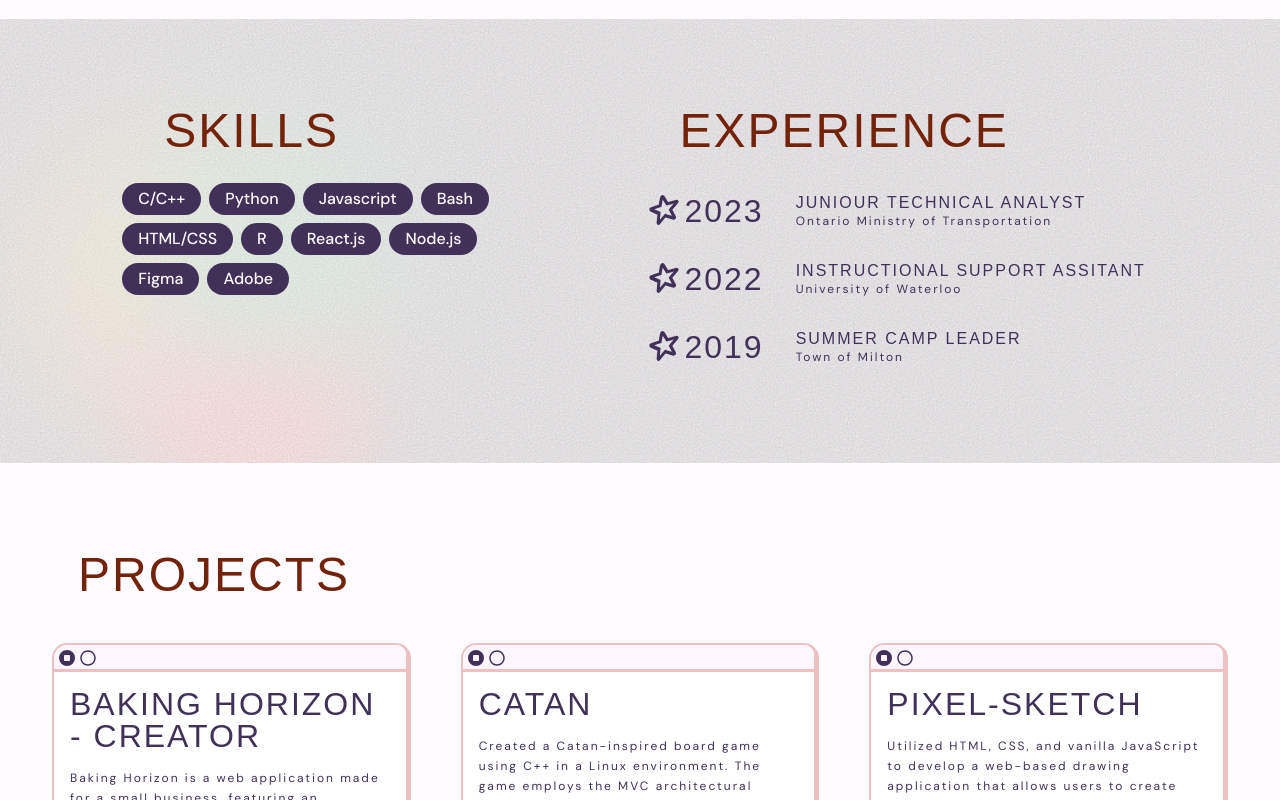
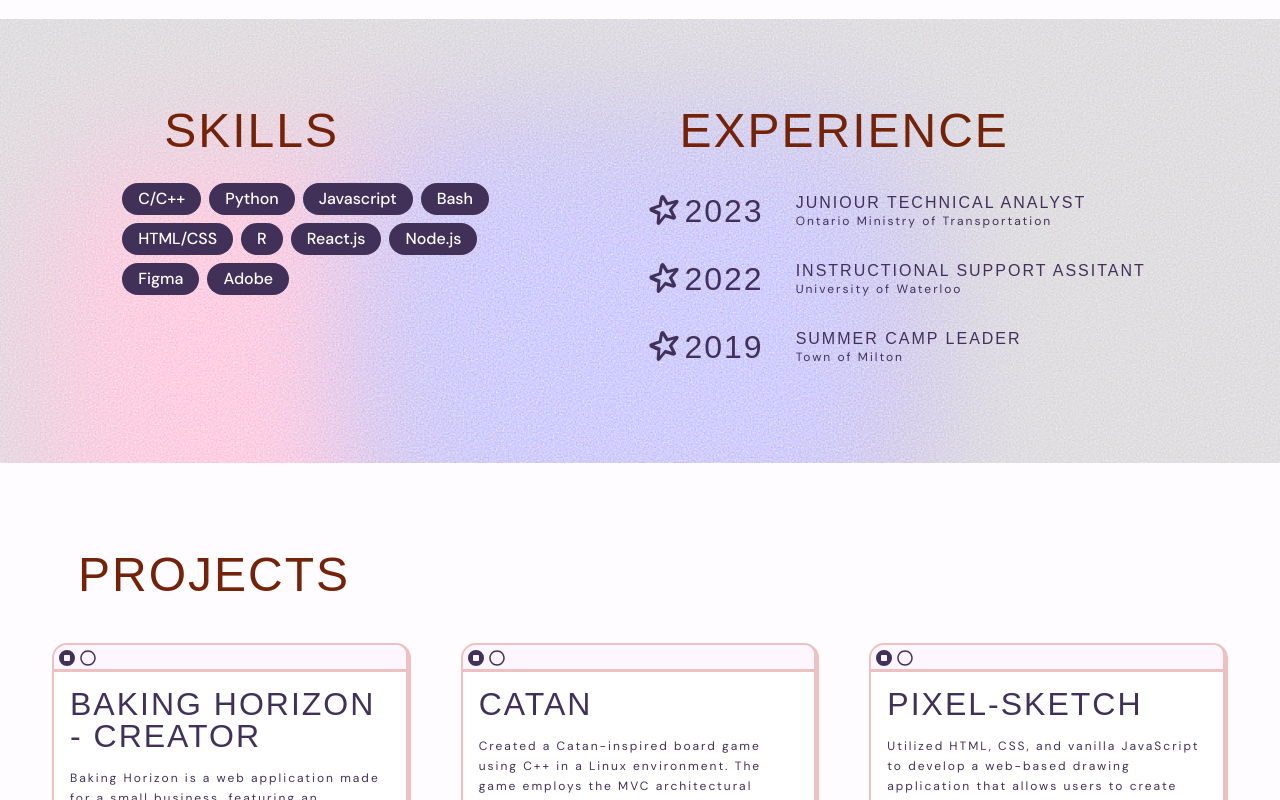
Before and after one commit to hadeya3ik/portfolio, a React (Vite) app: page / in a window 1280 px wide. Shown: the part 740-1540 px from the top of the page. Built offline with nearby package versions, Linux system fonts and the light colour scheme; a web font is replaced by a local one.

Commit message:
applying blue/orange/pink grain gradient

```diff
--- a/src/components/grain_gradient/grainyBackground.css
+++ b/src/components/grain_gradient/grainyBackground.css
@@ -4,7 +4,7 @@ grainy-background {
     left: 0;
     width: 100%;
     height: 100%;
-    z-index: -1; /* Place it behind the content */
+    z-index: -1;
   }
 
   .grainy-background {
@@ -13,10 +13,10 @@ grainy-background {
     left: 0;
     width: 100%;
     height: 100%;
-    z-index: -1; /* Place it behind the content */
+    z-index: -1;
     opacity: 40%;
     background: #8C8C8C;
-    filter: url(#noiseFilter); /* Reference to the SVG filter */
+    filter: url(#noiseFilter);
   }
 
   /* Blobs */
@@ -27,7 +27,6 @@ grainy-background {
     align-items: center;
     z-index: -2;
     position: relative;
-    /* Adjust the dimensions if necessary to fit your specific layout */
   }
 
   .noise-svg {
@@ -40,9 +39,10 @@ grainy-background {
   :root {
     --bg: #F0DBA5;
     --text: #151515;
-    --yellow: #EDB74D;
-    --red: #EB6666;
-    --green: #6FB18A;
+
+    --yellow: rgb(255, 39, 147);
+    --red:rgb(255, 68, 0);
+    --green: rgb(34, 0, 255);;
   }
 
 
@@ -53,8 +53,8 @@ grainy-background {
     justify-content: center;
     align-items: center;
     z-index: -2;
-    height: 500px;
-    width: 500px;
+    height: 1000px;
+    width: 1000px;
     position: relative;
     right: 5em;
   }
@@ -70,8 +70,8 @@ grainy-background {
     position: absolute;
     top: 200px;
     left: 100px;
-    height: 200px;
-    width: 200px;
+    height: 400px;
+    width: 400px;
 
     animation: yellow 8s infinite ease;
   }
@@ -81,8 +81,8 @@ grainy-background {
     position: absolute;
     top: 80px;
     right: -20px;
-    height: 200px;
-    width: 250px;
+    height: 400px;
+    width: 500px;
 
     animation: green 8s infinite ease;
   }
@@ -91,9 +91,9 @@ grainy-background {
     background-color: var(--red);
     position: absolute;
     right: 0;
-    top: 300px;
-    height: 250px;
-    width: 200px;
+    top: 600px;
+    height: 600px;
+    width: 400px;
 
     animation: red 8s infinite linear;
   }
```
